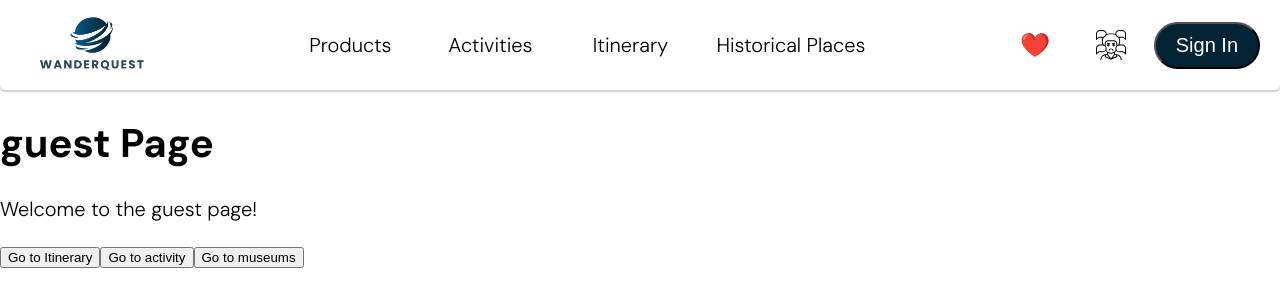
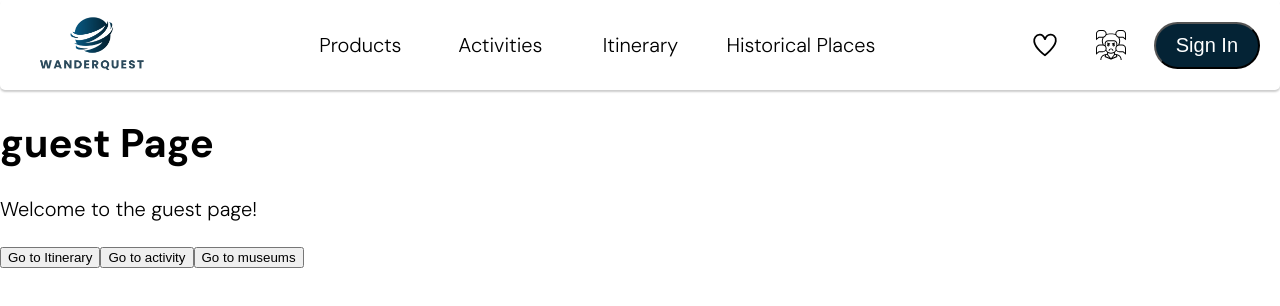
Before and after one commit to Advanced-computer-lab-2024/WanderQuest, a Next.js app in the folder Front-End/wanderquest/: page /guest in a window 1280 px wide. Shown: the top 306 px of the page. Built offline with nearby package versions, Linux system fonts and the light colour scheme; no server answers.

Commit message:
changed wishlist

```diff
--- a/Front-End/wanderquest/components/Navbar.js
+++ b/Front-End/wanderquest/components/Navbar.js
@@ -30,19 +30,19 @@ const Navbar = () => {
                         onClick={() => setIsWishlistOpen(true)}
                     >
                         <svg
-                            height="24px"
-                            width="50px"
+                            viewBox="0 0 64 64"
                             xmlns="http://www.w3.org/2000/svg"
-                            shapeRendering="geometricPrecision"
-                            textRendering="geometricPrecision"
-                            imageRendering="optimizeQuality"
-                            fillRule="evenodd"
-                            clipRule="evenodd"
-                            viewBox="0 0 512 456.081"
+                            stroke-width="3.84"
+                            stroke="#000000"
+                            fill="none"
+                            height="30px"
+                            width="30px"
                         >
-                            <path fill="#F44336" d="M253.648 83.482c130.392-219.055 509.908 65.493-.513 372.599-514.788-328.941-101.874-598.696.513-372.599z"/>
-                            <path fill="#C62828" d="M344.488 10.579c146.331-39.079 316.84 185.128-65.02 429.134 282.18-224.165 190.925-403.563 65.02-429.134zM121.413.646c48.667-4.845 100.025 17.921 129.336 76.929 1.259 3.71 2.44 7.571 3.537 11.586 10.541 34.29.094 49.643-12.872 50.552-18.136 1.271-20.215-14.85-24.966-27.643C192.689 48.096 158.774 12.621 116.43 1.863c1.653-.435 3.314-.841 4.983-1.217z"/>
-                            <path fill="#FF847A" d="M130.558 35.502C87.9 31.255 42.906 59.4 31.385 101.568c-7.868 25.593-.07 37.052 9.607 37.731 13.537.949 15.088-11.084 18.634-20.632 17.733-47.749 43.046-74.227 74.651-82.257a104.925 104.925 0 00-3.719-.908z"/>
+                            <g id="SVGRepo_bgCarrier" stroke-width="0"></g>
+                            <g id="SVGRepo_tracerCarrier" stroke-linecap="round" stroke-linejoin="round"></g>
+                            <g id="SVGRepo_iconCarrier">
+                                <path d="M9.06,25C7.68,17.3,12.78,10.63,20.73,10c7-.55,10.47,7.93,11.17,9.55a.13.13,0,0,0,.25,0c3.25-8.91,9.17-9.29,11.25-9.5C49,9.45,56.51,13.78,55,23.87c-2.16,14-23.12,29.81-23.12,29.81S11.79,40.05,9.06,25Z"></path>
+                            </g>
                         </svg>
                     </button>
                     <button
```
